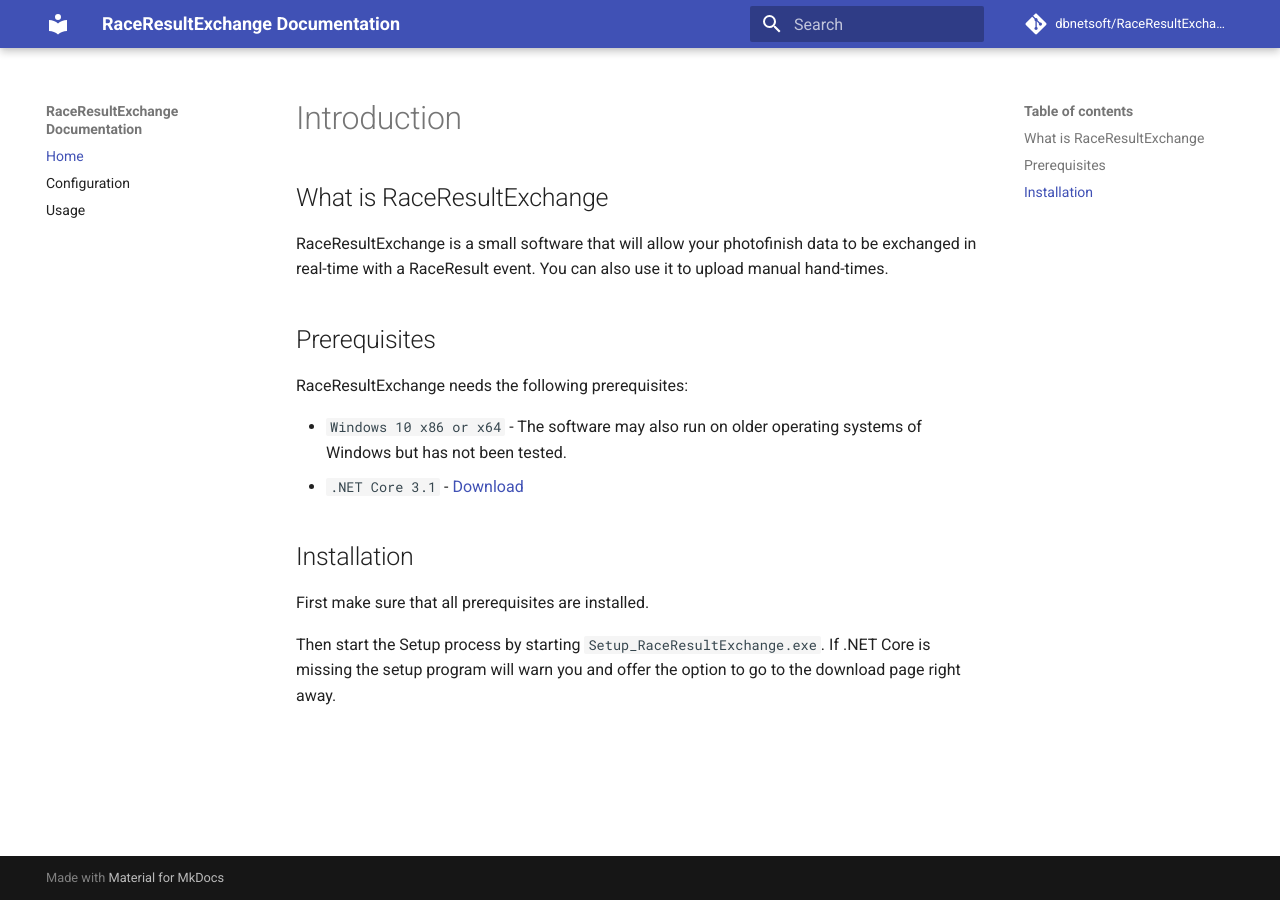
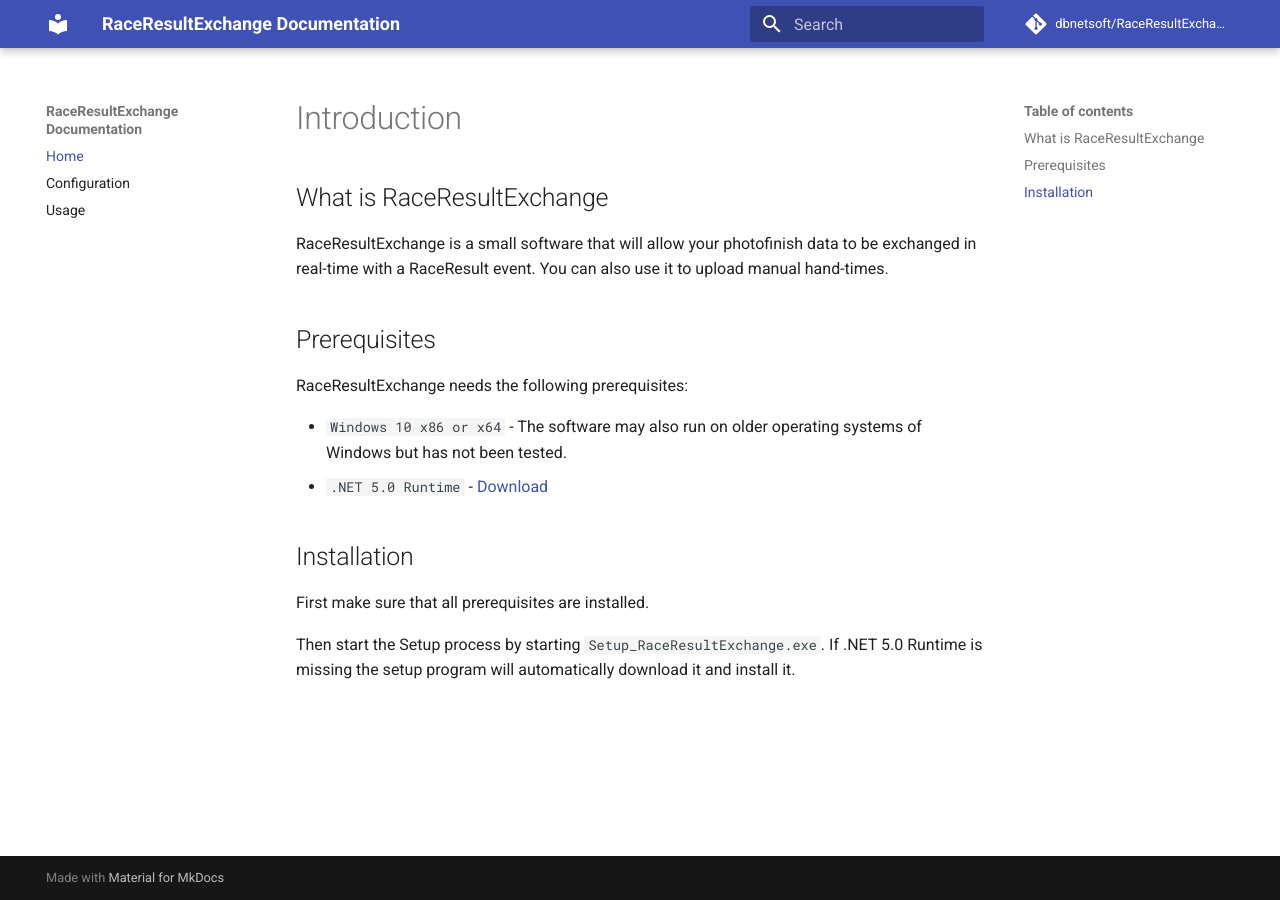
Before and after one commit to dbnetsoft/RaceResultExchangeDocumentation, an MkDocs documentation site: the page built from docs/index.md, in a window 1280 px wide. Built offline with MkDocs 1.6.1 and Material for MkDocs 9.7.7, drawn with Linux system fonts in a browser that asks for light colours; comment, search, counter and statistics services are not loaded.

Commit message:
Update index.md

```diff
--- a/docs/index.md
+++ b/docs/index.md
@@ -9,10 +9,10 @@
 RaceResultExchange needs the following prerequisites:
 
 * `Windows 10 x86 or x64` - The software may also run on older operating systems of Windows but has not been tested.
-* `.NET Core 3.1` - [Download](https://dotnet.microsoft.com/download/dotnet-core/current/runtime)
+* `.NET 5.0 Runtime` - [Download](https://dotnet.microsoft.com/download/dotnet/current/runtime)
 
 ## Installation
 
 First make sure that all prerequisites are installed.
 
-Then start the Setup process by starting `Setup_RaceResultExchange.exe`. If .NET Core is missing the setup program will warn you and offer the option to go to the download page right away.
+Then start the Setup process by starting `Setup_RaceResultExchange.exe`. If .NET 5.0 Runtime is missing the setup program will automatically download it and install it.
```
